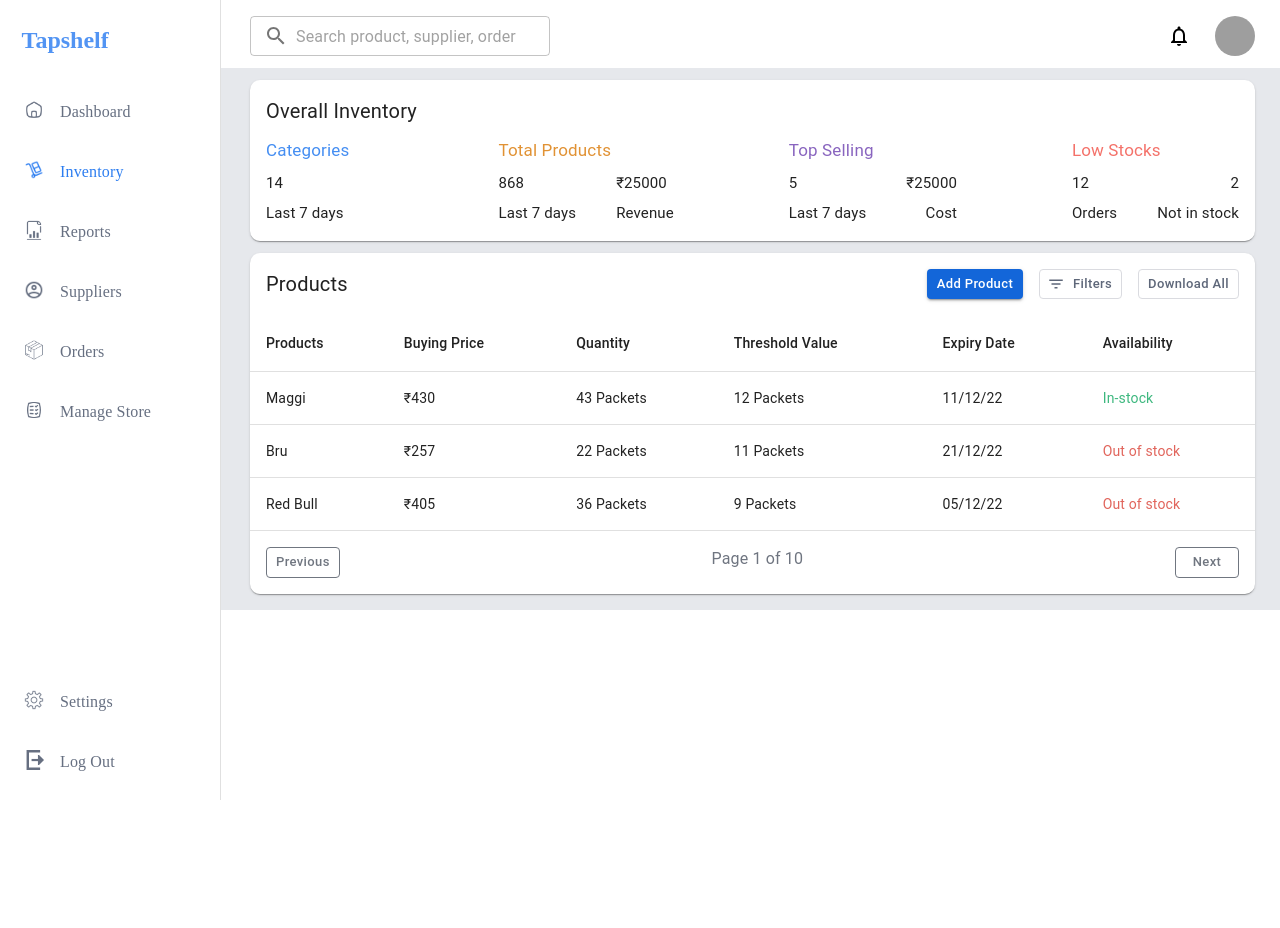
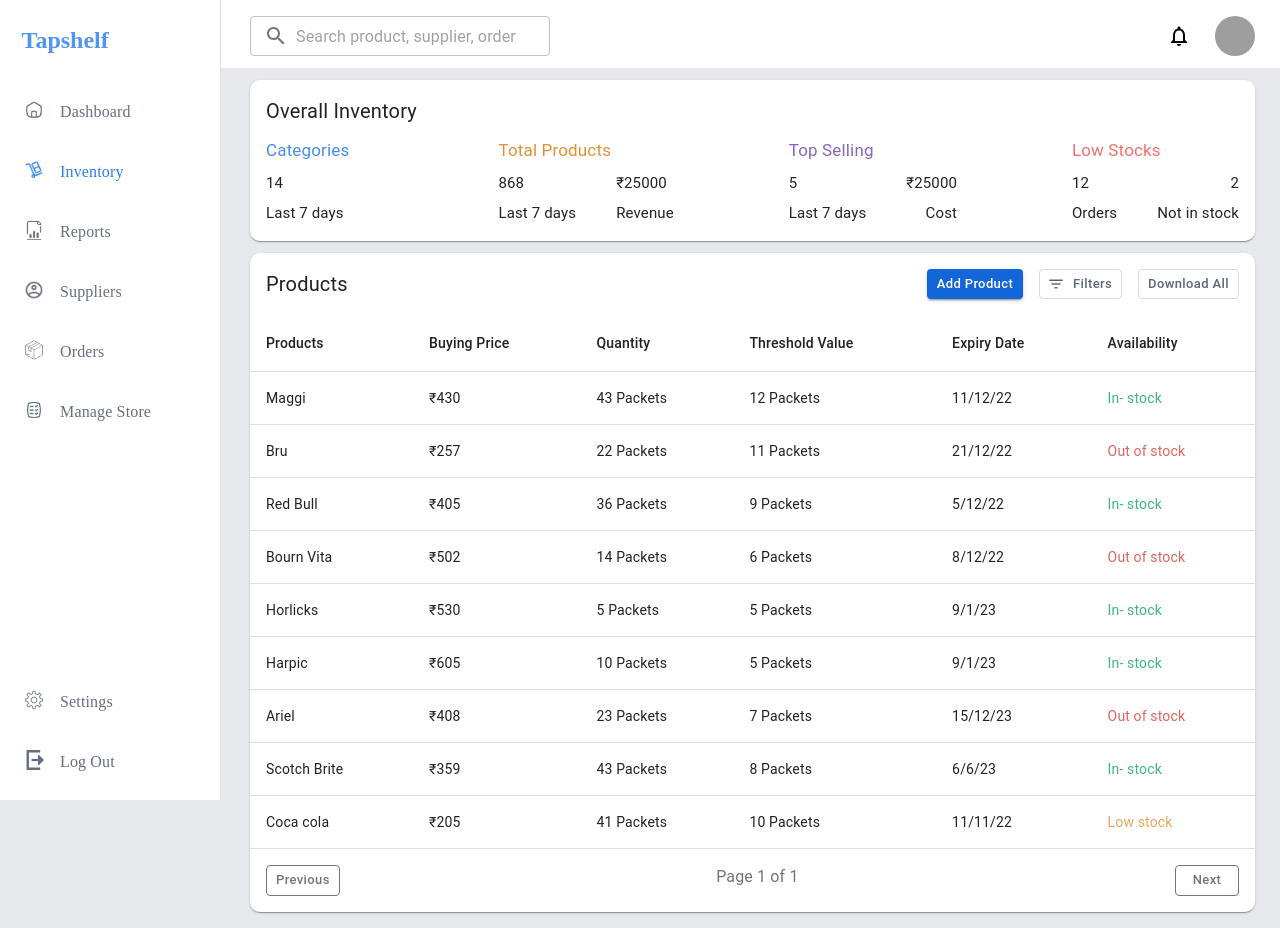
Before and after one commit to webbot-in/tapshelf-ui-design, a React (Create React App) app: page / in a window 1280 px wide. Before the commit the page ends 800 px from the top, so only its background shows below. Built offline with nearby package versions, Linux system fonts and the light colour scheme; grey boxes are pictures that could not be loaded.

Commit message:
add 404 page not found page

```diff
--- a/src/App.js
+++ b/src/App.js
@@ -6,6 +6,7 @@ import Suppliers from './pages/Suppliers/Suppliers';
 import Orders from './pages/Orders/Orders';
 import ManageStore from './pages/ManageStore/ManageStore';
 import Settings from './pages/Settings/Settings';
+import PageNotFound from './pages/Common/PageNotFound';
 
 function App() {
   return (
@@ -18,7 +19,7 @@ function App() {
         <Route path='/orders' element={<Orders />}></Route>
         <Route path='/managestore' element={<ManageStore />}></Route>
         <Route path='/settings' element={<Settings />}></Route>
-        <Route path='*' element={<Inventory />} />
+        <Route path='*' element={<PageNotFound />} />
       </Routes>
     </BrowserRouter>
   );
--- /dev/null
+++ b/src/pages/Common/PageNotFound.js
@@ -0,0 +1,20 @@
+import React from 'react'
+import { Button, Stack, Typography } from '@mui/material'
+import { useNavigate } from 'react-router-dom'
+import KeyboardDoubleArrowRightOutlinedIcon from '@mui/icons-material/KeyboardDoubleArrowRightOutlined';
+
+function PageNotFound() {
+    const navigate = useNavigate()
+    return (
+        <>
+            <Stack alignItems={'center'} justifyContent={'center'} sx={{ height: '100vh' }}>
+                <Typography sx={{ fontSize: 150, lineHeight: 1 }}>404</Typography>
+                <Typography sx={{ fontSize: 50, fontWeight: 'bold' }}>Page Not Found</Typography>
+                <Typography sx={{ textAlign: 'center' }}>Try refing search or use the navigation<br />below to return to main page</Typography>
+                <Button variant='contained' onClick={() => navigate('/')} startIcon={<KeyboardDoubleArrowRightOutlinedIcon />} sx={{ mt: 2, textTransform: 'capitalize', borderRadius: '50px', bgcolor: '#2C7DF0', ':hover': { bgcolor: '#2C7DF0' } }}>Back to Inventory</Button>
+            </Stack>
+        </>
+    )
+}
+
+export default PageNotFound
--- a/src/pages/Inventory/Inventory.js
+++ b/src/pages/Inventory/Inventory.js
@@ -1,5 +1,5 @@
 import React, { useEffect, useState } from 'react'
-import { Box, Button, Typography, Drawer, List, ListItem, ListItemButton, Stack, Avatar, TextField, Card, TableContainer, Table, TableHead, TableRow, TableCell, TableBody, Dialog, Tooltip } from '@mui/material';
+import { Box, Button, Typography, Drawer, List, ListItem, ListItemButton, Stack, Avatar, TextField, Card, TableContainer, Table, TableHead, TableRow, TableCell, TableBody, Dialog, Tooltip, InputAdornment } from '@mui/material';
 import FilterListOutlinedIcon from '@mui/icons-material/FilterListOutlined';
 import { enqueueSnackbar } from 'notistack';
 import { AdapterDayjs } from '@mui/x-date-pickers/AdapterDayjs';
@@ -12,6 +12,7 @@ import AddIcon from '@mui/icons-material/Add';
 import GetAppOutlinedIcon from '@mui/icons-material/GetAppOutlined';
 import Navabar from '../Common/Navabar';
 import CropFreeOutlinedIcon from '@mui/icons-material/CropFreeOutlined';
+import CurrencyRupeeIcon from '@mui/icons-material/CurrencyRupee';
 
 const theme = createTheme();
 
@@ -30,7 +31,15 @@ function Inventory() {
     threshold: ''
   })
   const [storeProducts, setStoreProducts] = useState([])
-  const uiStoreProducts = [...storeProducts].reverse()
+  const [currentPage, setCurrentPage] = useState(1);
+  const recordsPerPage = 9;
+  const lastIndex = currentPage * recordsPerPage;
+  console.log(lastIndex);
+  const firstIndex = lastIndex - recordsPerPage;
+  console.log('history', firstIndex);
+  const reversedArray = [...storeProducts].reverse()
+  const uiStoreProducts = reversedArray.slice(firstIndex, lastIndex);
+  const npage = Math.ceil(storeProducts.length / recordsPerPage);
 
   const overall = [{
     title: 'Categories',
@@ -81,7 +90,7 @@ function Inventory() {
     }))
   }, {
     title: 'Category',
-    placeholder: 'Select Product category',
+    placeholder: 'Select product category',
     value: userEnterValue.category,
     onChangeFn: (e) => setUserEnterValue((pre) => ({
       ...pre,
@@ -164,18 +173,16 @@ function Inventory() {
     const currentDate = dayjs();
     const format = 'DD/MM/YYYY';
     if (Object.values(userEnterValue).includes('')) {
-      enqueueSnackbar('Enter All Filled', { variant: 'error', preventDuplicate: true });
+      enqueueSnackbar('Please enter all fields', { variant: 'error', preventDuplicate: true });
     }
     else if (dayjs(userEnterValue.expiryDate, format).isBefore(dayjs(currentDate, format))) {
-      enqueueSnackbar('Enter Correct Date', { variant: 'error', preventDuplicate: true });
+      enqueueSnackbar('Please enter a valid expiry date', { variant: 'error', preventDuplicate: true });
     }
     else {
       const currentDate = new Date()
-      const stackSelection = ['In-stock', 'Out of stock'];
-      const randomIndex = Math.floor(Math.random() * stackSelection.length);
       const storeNewProduct = {
         ...userEnterValue,
-        availability: stackSelection[randomIndex],
+        availability: userEnterValue.quantity > userEnterValue.threshold  ? 'In- stock' : userEnterValue.quantity === '0' ? 'Out of stock' : 'Low stock',
         uniqueID: currentDate
       }
       setStoreProducts([...storeProducts, storeNewProduct])
@@ -197,7 +204,7 @@ function Inventory() {
 
   const filterDate = (val) => {
     const a = new Date(val);
-    const final = `${a.getDate().toString().padStart(2, '0')}/${(a.getMonth() + 1).toString()}/${a
+    const final = `${a.getDate().toString()}/${(a.getMonth() + 1).toString()}/${a
       .getFullYear()
       .toString().slice(2)}`;
 
@@ -242,30 +249,87 @@ function Inventory() {
   }
   useEffect(() => {
     setStoreProducts([{
+      productName: 'Coca cola',
+      buyingPrice: '205',
+      quantity: '41',
+      unit: 'Packets',
+      threshold: '10',
+      expiryDate: '2022-11-11T16:30:00.000Z',
+      availability: 'Low stock',
+      uniqueID: '2024-02-11T12:54:37.373Z'
+    }, {
+      productName: 'Scotch Brite',
+      buyingPrice: '359',
+      quantity: '43',
+      unit: 'Packets',
+      threshold: '8',
+      expiryDate: '2023-06-06T16:30:00.000Z',
+      availability: 'In- stock',
+      uniqueID: '2024-02-11T12:53:37.373Z'
+    }, {
+      productName: 'Ariel',
+      buyingPrice: '408',
+      quantity: '23',
+      unit: 'Packets',
+      threshold: '7',
+      expiryDate: '2023-12-15T16:30:00.000Z',
+      availability: 'Out of stock',
+      uniqueID: '2024-02-11T12:52:37.373Z'
+    }, {
+      productName: 'Harpic',
+      buyingPrice: '605',
+      quantity: '10',
+      unit: 'Packets',
+      threshold: '5',
+      expiryDate: '2023-01-09T16:30:00.000Z',
+      availability: 'In- stock',
+      uniqueID: '2024-02-11T12:51:37.373Z'
+    }, {
+      productName: 'Horlicks',
+      buyingPrice: '530',
+      quantity: '5',
+      unit: 'Packets',
+      threshold: '5',
+      expiryDate: '2023-01-09T16:30:00.000Z',
+      availability: 'In- stock',
+      uniqueID: '2024-02-11T12:50:37.373Z'
+    }, {
+      productName: 'Bourn Vita',
+      buyingPrice: '502',
+      quantity: '14',
+      unit: 'Packets',
+      threshold: '6',
+      expiryDate: '2022-12-08T16:30:00.000Z',
+      availability: 'Out of stock',
+      uniqueID: '2024-02-11T12:49:37.373Z'
+    }, {
       productName: 'Red Bull',
       buyingPrice: '405',
       quantity: '36',
+      unit: 'Packets',
       threshold: '9',
-      expiryDate: '2022-12-05T18:30:00.000Z',
-      availability: 'Out of stock',
-      uniqueID: '2024-02-11T12:46:37.373Z'
-    },{
+      expiryDate: '2022-12-05T16:30:00.000Z',
+      availability: 'In- stock',
+      uniqueID: '2024-02-11T12:48:37.373Z'
+    }, {
       productName: 'Bru',
       buyingPrice: '257',
       quantity: '22',
+      unit: 'Packets',
       threshold: '11',
-      expiryDate: '2022-12-21T18:30:00.000Z',
+      expiryDate: '2022-12-21T16:30:00.000Z',
       availability: 'Out of stock',
-      uniqueID: '2024-02-11T12:46:37.373Z'
+      uniqueID: '2024-02-11T12:47:37.373Z'
     }, {
       productName: 'Maggi',
       buyingPrice: '430',
       quantity: '43',
+      unit: 'Packets',
       threshold: '12',
-      expiryDate: '2022-12-11T18:30:00.000Z',
-      availability: 'In-stock',
-      uniqueID: '2024-02-11T12:50:37.373Z'
-    }
+      expiryDate: '2022-12-11T16:30:00.000Z',
+      availability: 'In- stock',
+      uniqueID: '2024-02-11T12:46:37.373Z'
+    },
     ])
   }, [])
 
@@ -331,13 +395,13 @@ function Inventory() {
                             onClick={() => deleteFn(row.uniqueID)}
                           >
                             <TableCell component="th" scope="row">
-                              {row.productName.split(' ').map(word => word.charAt(0).toUpperCase() + word.slice(1)).join(' ')}
+                              {row.productName.charAt(0).toUpperCase() + row.productName.slice(1)}
                             </TableCell>
                             <TableCell>{`₹${row.buyingPrice}`}</TableCell>
-                            <TableCell>{`${row.quantity} Packets`}</TableCell>
-                            <TableCell>{`${row.threshold} Packets`}</TableCell>
+                            <TableCell>{`${row.quantity} ${row.unit}`}</TableCell>
+                            <TableCell>{`${row.threshold} ${row.unit}`}</TableCell>
                             <TableCell>{filterDate(row.expiryDate)}</TableCell>
-                            <TableCell sx={{ color: row.availability === 'In-stock' ? '#3EB87F' : '#E1655C' }}>{row.availability}</TableCell>
+                            <TableCell sx={{ color: row.availability === 'In- stock' ? '#3EB87F' : row.availability === 'Low stock' ? '#E7A75B' : '#E1655C' }}>{row.availability}</TableCell>
                           </TableRow>
                         </Tooltip>
                       ))}
@@ -345,9 +409,9 @@ function Inventory() {
                   </Table>
                 </TableContainer>
                 <Stack direction={'row'} justifyContent={'space-between'} sx={{ p: 2 }}>
-                  <Button size='small' variant='outlined' sx={{ textTransform: 'capitalize', color: '#707680', borderColor: '#707680', ':hover': { borderColor: '#707680' } }}>Previous</Button>
-                  <Typography sx={{ color: '#6F7580' }}>Page 1 of 10</Typography>
-                  <Button size='small' variant='outlined' sx={{ textTransform: 'capitalize', color: '#707680', borderColor: '#707680', ':hover': { borderColor: '#707680' } }}>Next</Button>
+                  <Button size='small' variant='outlined' onClick={() => currentPage !== 1 && setCurrentPage(currentPage - 1)} sx={{ textTransform: 'capitalize', color: '#707680', borderColor: '#707680', ':hover': { borderColor: '#707680' } }}>Previous</Button>
+                  <Typography sx={{ color: '#6F7580' }}>Page {currentPage} of {npage}</Typography>
+                  <Button size='small' variant='outlined' onClick={() => currentPage !== npage && setCurrentPage(currentPage + 1)} sx={{ textTransform: 'capitalize', color: '#707680', borderColor: '#707680', ':hover': { borderColor: '#707680' } }}>Next</Button>
                 </Stack>
               </Card>
             </Box>
@@ -403,9 +467,9 @@ function Inventory() {
             {index !== 6 ?
               <TextField
                 size='small'
-                type={index === 0 || index === 1 || index === 2 ? 'text' : 'number'}
+                type={index === 0 || index === 1 || index === 2 || index === 5 ? 'text' : 'number'}
                 onInput={
-                  index === 0 || index === 1 || index === 2
+                  index === 0 || index === 1 || index === 2 || index === 5
                     ?
                     (e) => e.target.value
                     :
```
